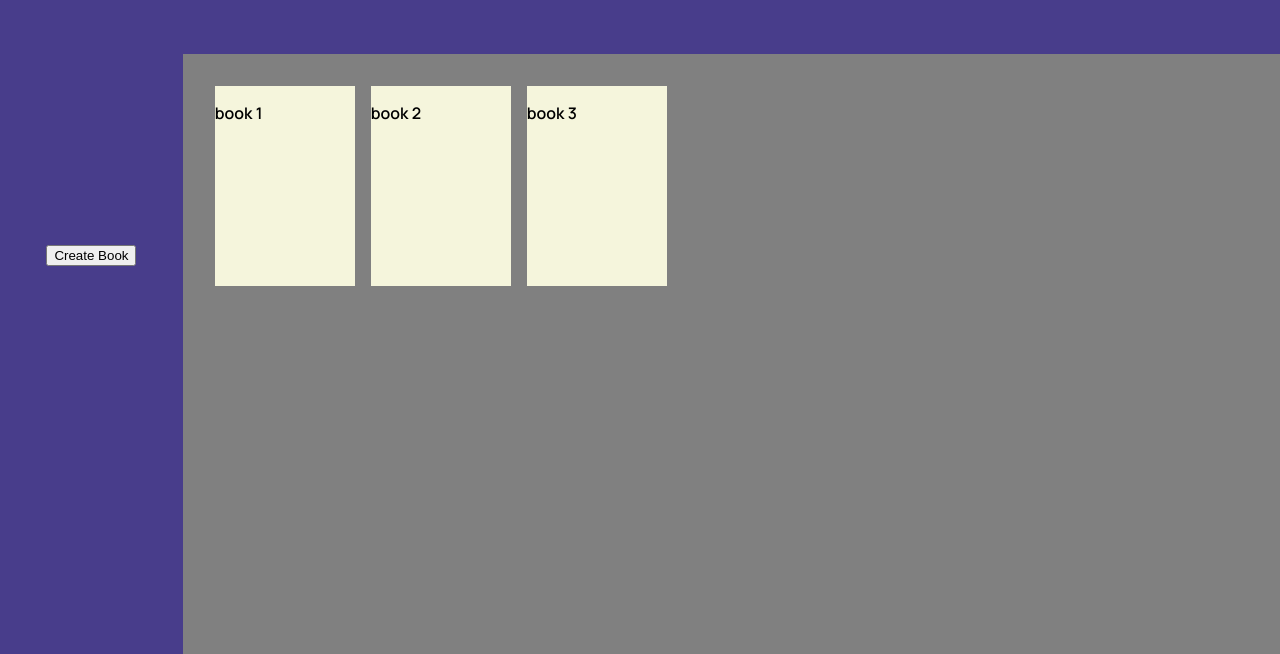
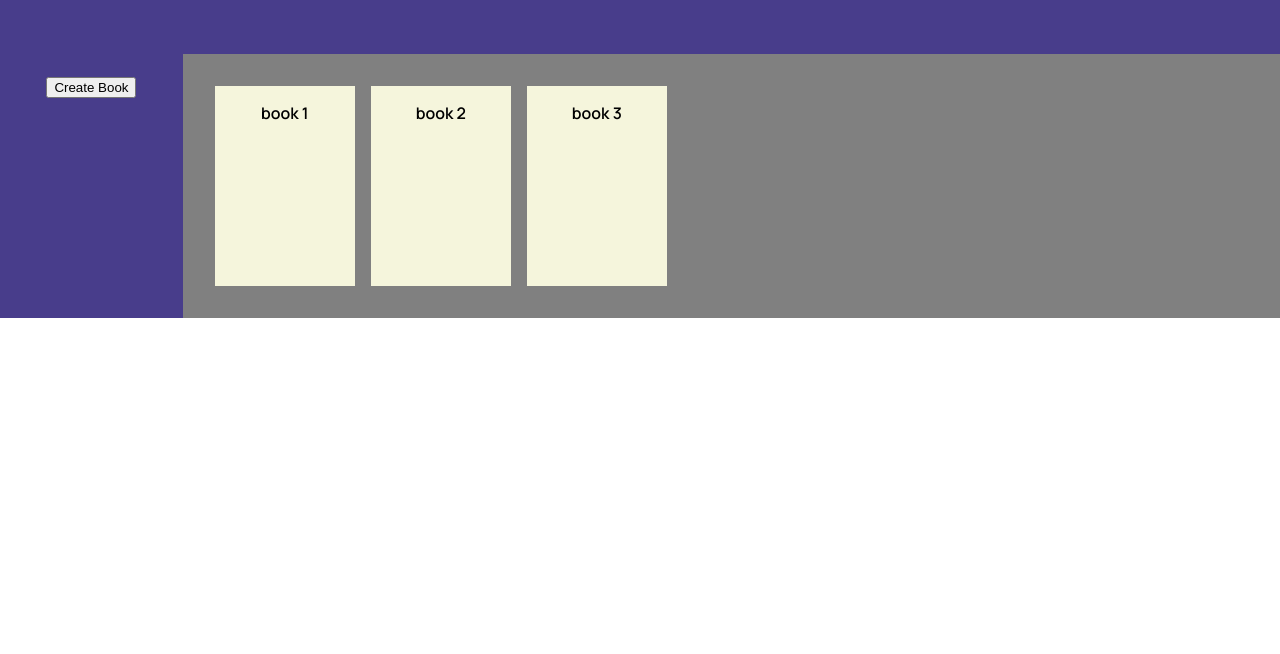
Before and after one commit to CyberRacc/library, a plain HTML site: page index.html in a window 1280 px wide. Shown: the part 146-800 px from the top of the page. Drawn offline with Linux system fonts and the light colour scheme.

Commit message:
Updated CSS to alter header and sidebar size.£

```diff
--- a/css/styles.css
+++ b/css/styles.css
@@ -12,7 +12,7 @@ body {
 .main {
     display: grid;
     grid-template-columns: 1fr 6fr;
-    grid-template-rows: minmax(200px, 1fr) 8fr;
+    grid-template-rows: minmax(100px, 200px) 8fr;
 }
 
 #header {
@@ -29,7 +29,7 @@ body {
     grid-column: 1 / 2;
     grid-row: 1 / 3;
     background-color: darkslateblue;
-    height: 100vh;
+    height: 100%;
     display: grid;
     justify-content: center;
     align-items: center;
@@ -53,4 +53,6 @@ body {
     width: 140px;
     height: 200px;
     background-color: beige;
+    align-items: center;
+    justify-items: center;
 }
```
